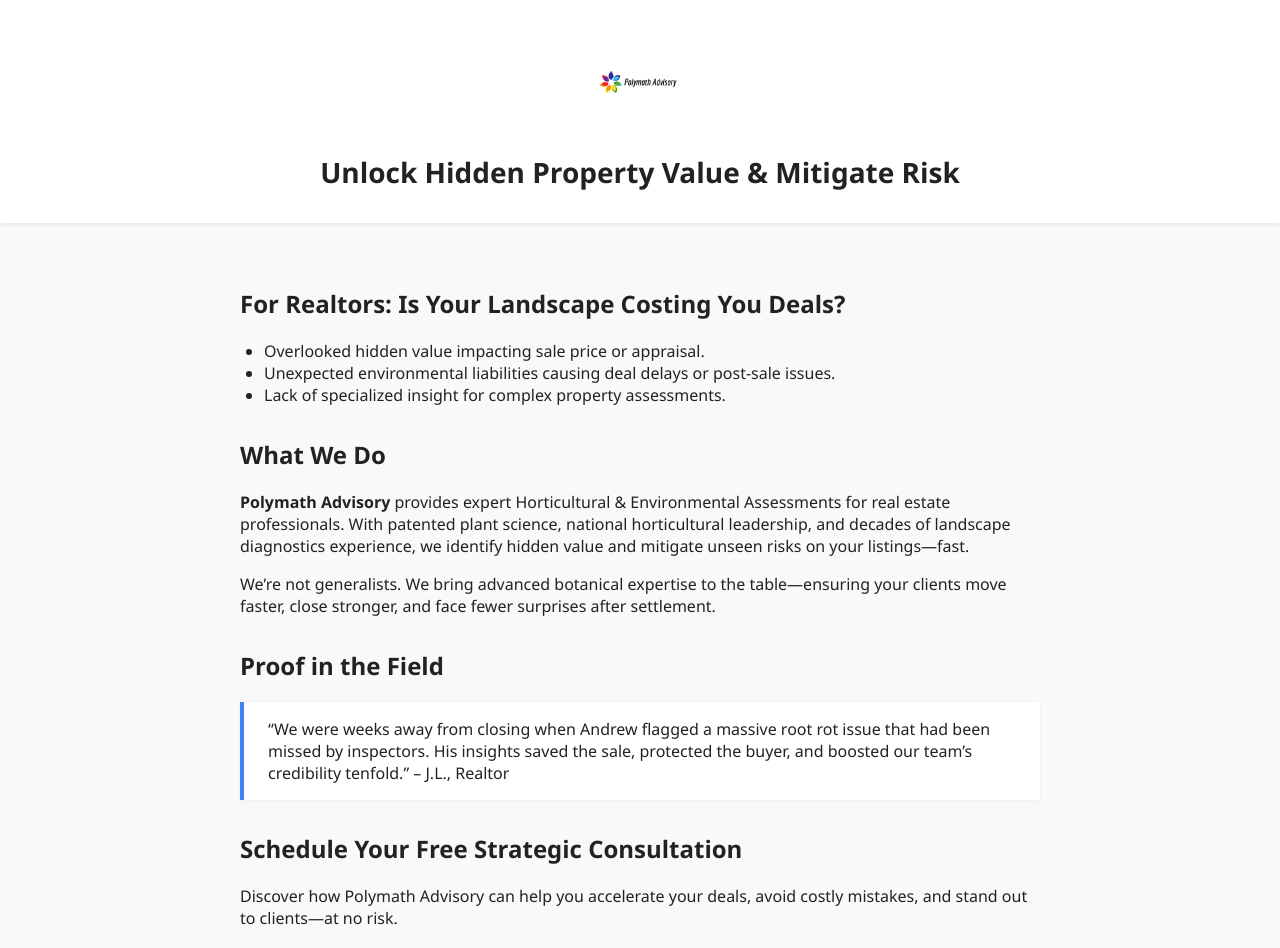
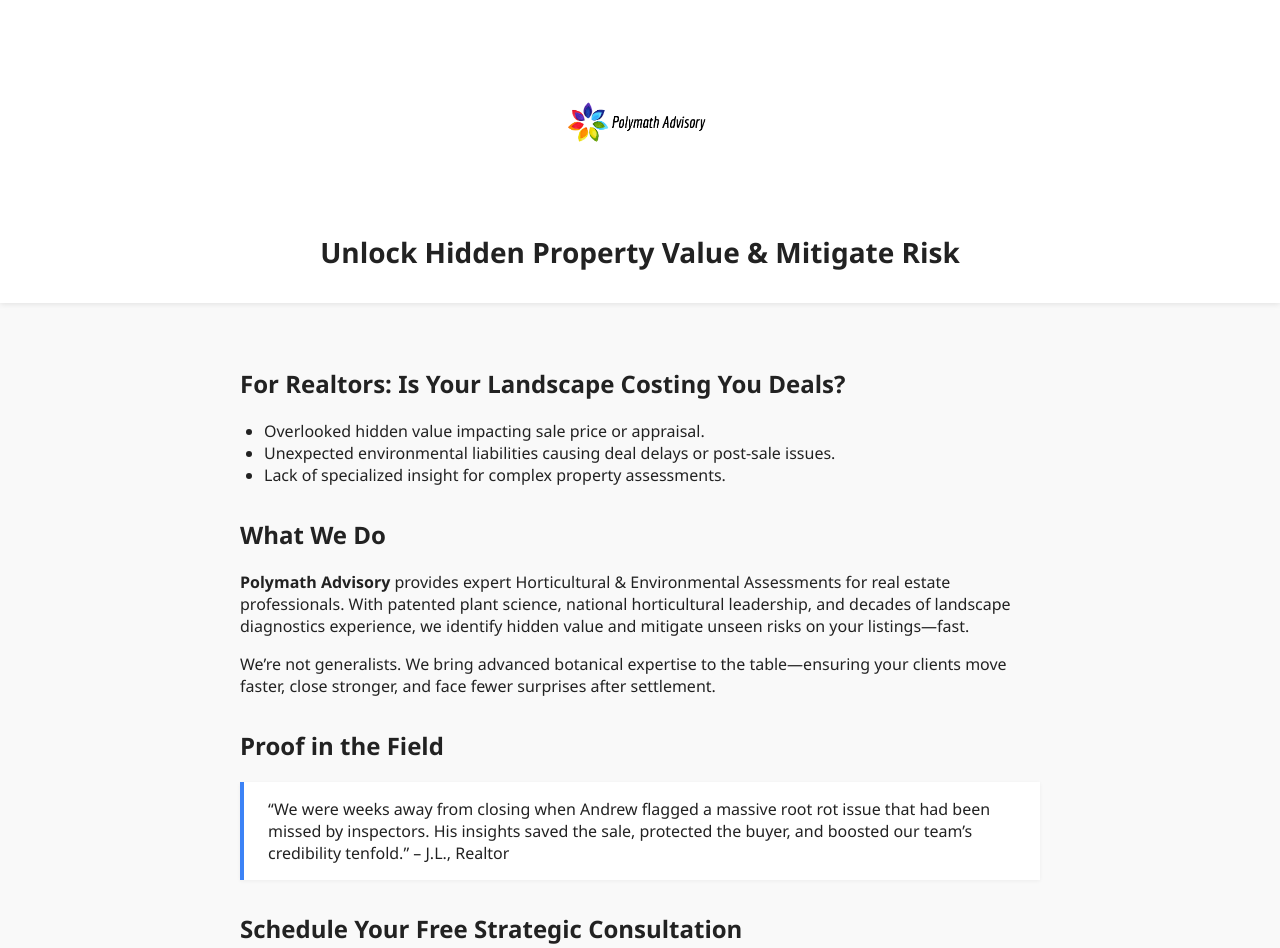
Before and after one commit to AndrewBarocco/polymathadvisory.github.io, a plain HTML site: page index.html in a window 1280 px wide. Shown: the top 948 px of the page. Drawn offline with Linux system fonts and the light colour scheme.

Commit message:
Update index.html

```diff
--- a/index.html
+++ b/index.html
@@ -75,7 +75,7 @@
 <body>
 
 <header>
-  <img src="images/polymath-logo-web.png" alt="Polymath Advisory Logo">
+  <img src="images/polymath-logo-web.png" alt="Polymath Advisory Logo" style="width: 180px; max-width: 100%; margin-bottom: 1rem;">
   <h1>Unlock Hidden Property Value & Mitigate Risk</h1>
 </header>
 
```
